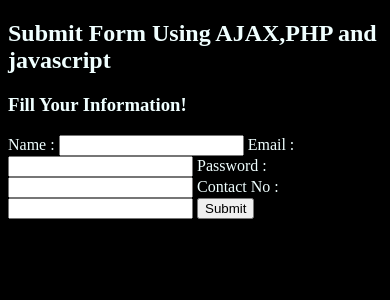
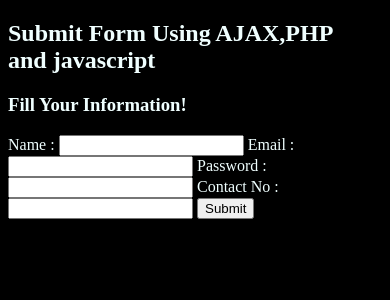
Before and after one commit to ishakhan08/ishakhan08.github.io, a PHP site: page /Invitation/form.html in a window 390 px wide. Shown: the top 300 px of the page. Run offline with PHP 8.4, Linux system fonts and the light colour scheme; some libraries are stand-ins or nearby versions.

Commit message:
redused width

```diff
--- a/Invitation/assets/css/style.css
+++ b/Invitation/assets/css/style.css
@@ -613,8 +613,7 @@ span{
     }
 @media (min-width: 340px) and (max-width: 560px) {
     body{
-        width: 100%;
-        height: 100%;
+        width: 340px;
     }
     .card{
         width: 100%;
```
